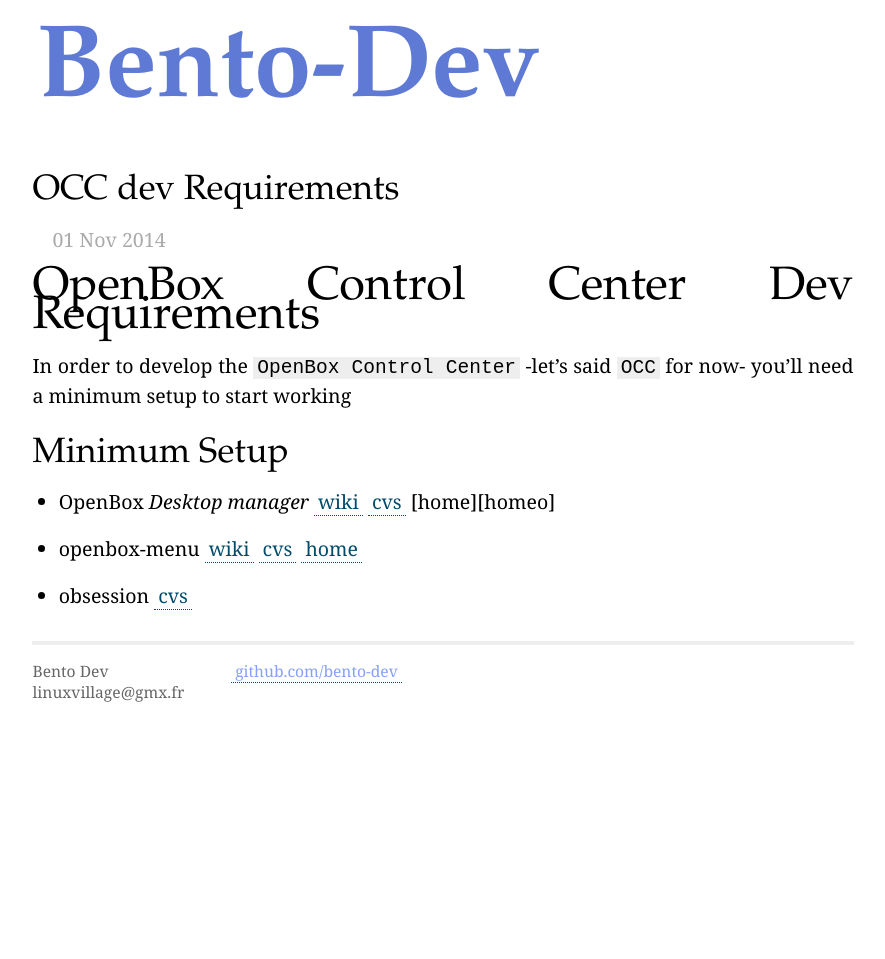
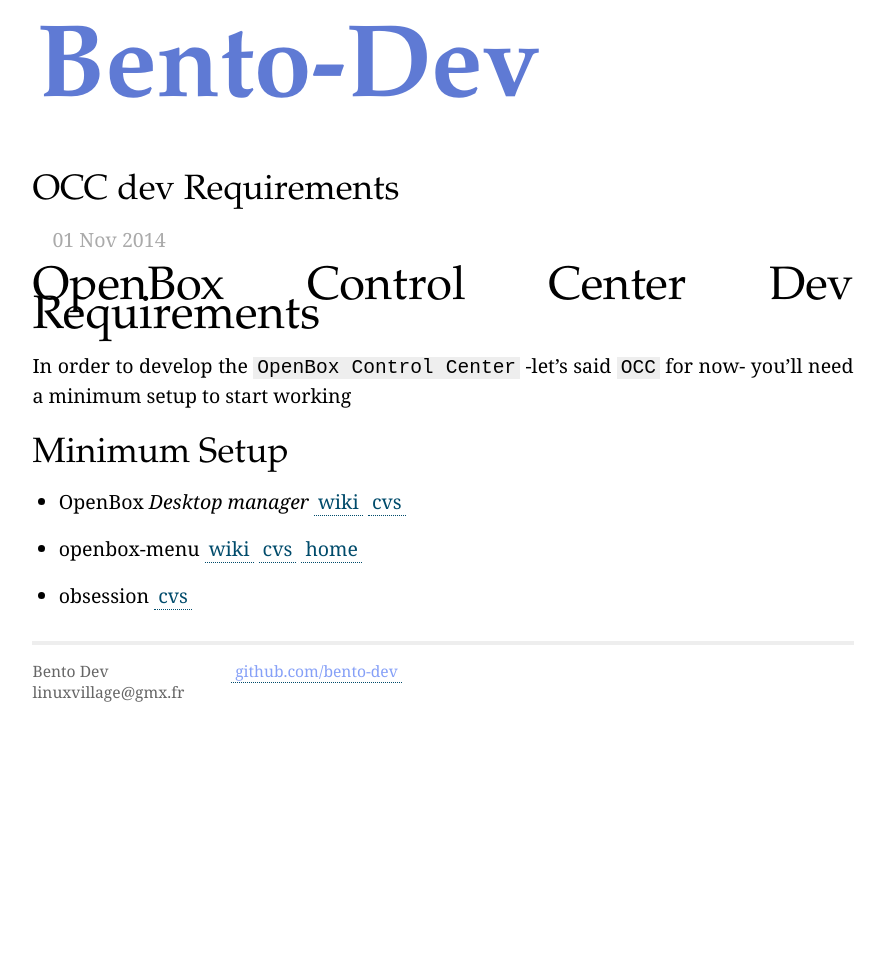
Before and after one commit to bento-dev/Bento---Sushi-Trust-3.13, a Jekyll site: the page built from _posts/2014-11-01-openbox-control-center-requirements.markdown, in a window 1280 px wide. Shown: the whole page, without its empty margins (197-1082 px from the left). Built offline with Jekyll 4.4.1, drawn with Linux system fonts in a browser that asks for light colours; Markdown is read by kramdown in place of the engine named in the settings.

Commit message:
correct typo error

```diff
--- a/_posts/2014-11-01-openbox-control-center-requirements.markdown
+++ b/_posts/2014-11-01-openbox-control-center-requirements.markdown
@@ -11,7 +11,7 @@ In order to develop the `OpenBox Control Center` -let's said `OCC` for now- you'
 
 ## Minimum Setup
 
-- OpenBox *Desktop manager* [wiki][wikio] [cvs][cvso] [home][homeo]
+- OpenBox *Desktop manager* [wiki][wikio] [cvs][cvso]
 - openbox-menu [wiki][wikiom] [cvs][cvsom] [home][homeom]
 - obsession [cvs][cvsos]
 
```
